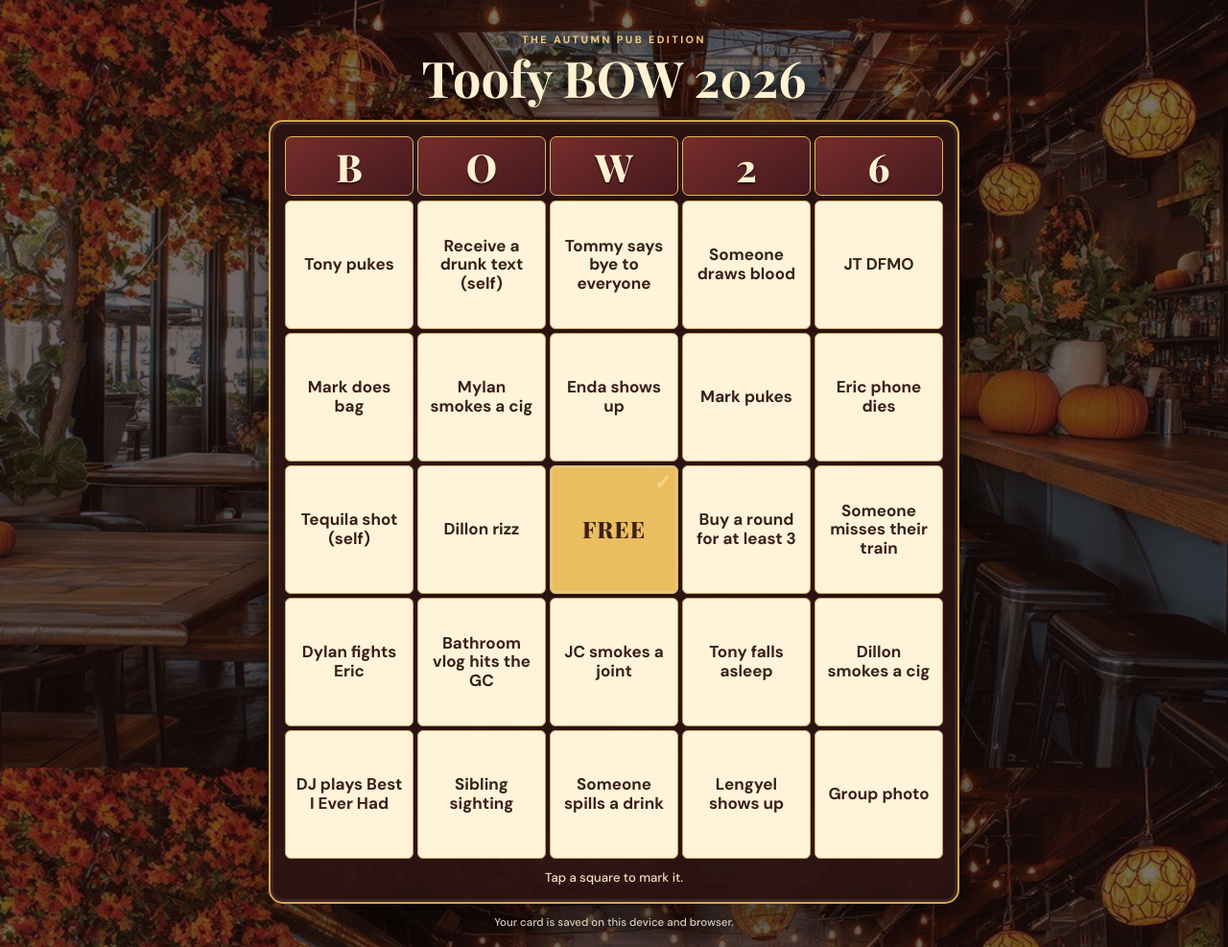
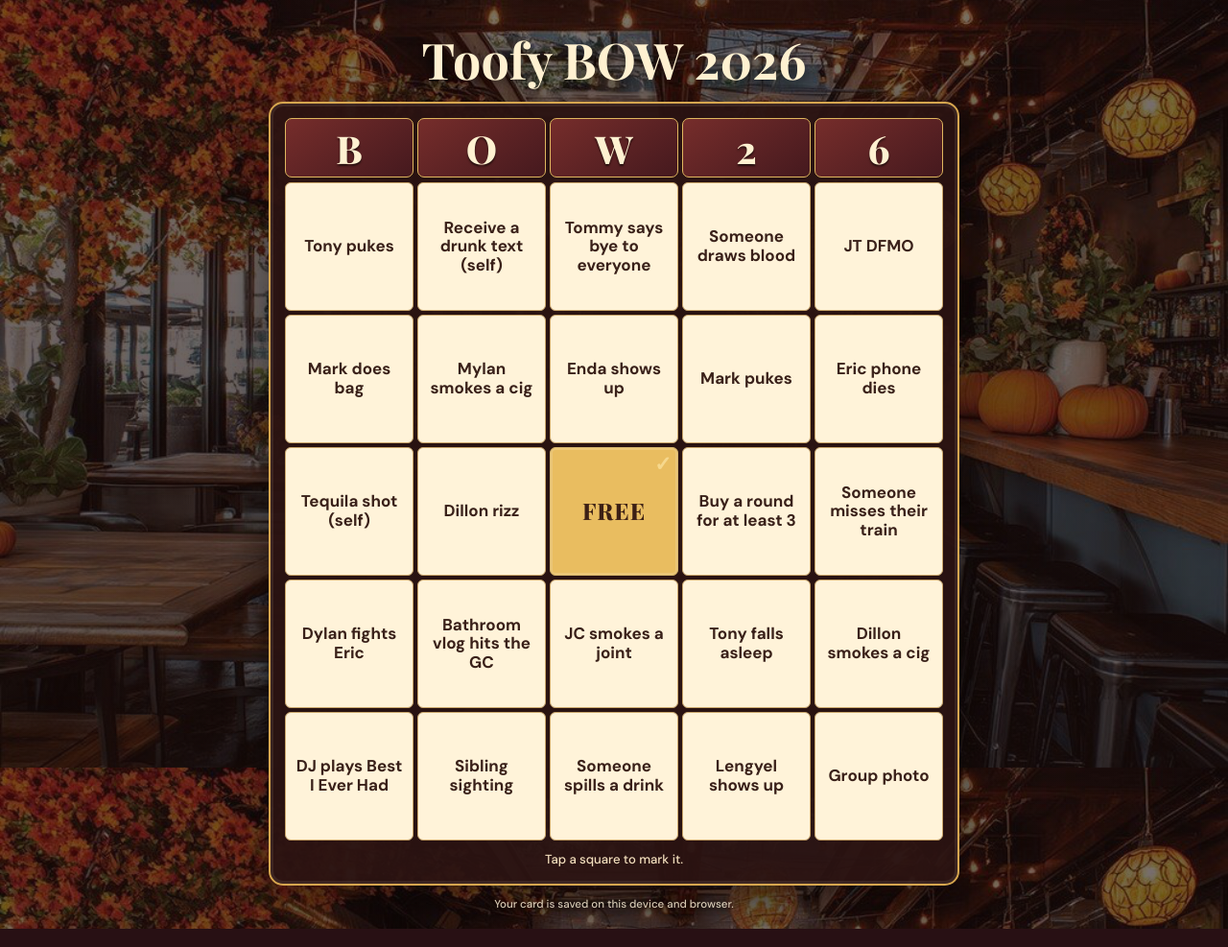
Before and after one commit to goofytoofy/toofy-bow-2026, a plain HTML site: page index.html in a window 1280 px wide. Shown: the whole page at 96% size. Drawn offline with nearby package versions, Linux system fonts and the light colour scheme.

Commit message:
Update index.html

```diff
--- a/index.html
+++ b/index.html
@@ -12,7 +12,6 @@
 <body>
   <main class="page-shell">
     <header class="site-header">
-      <p class="eyebrow">THE AUTUMN PUB EDITION</p>
       <h1>Toofy BOW 2026</h1>
     </header>
 
```
